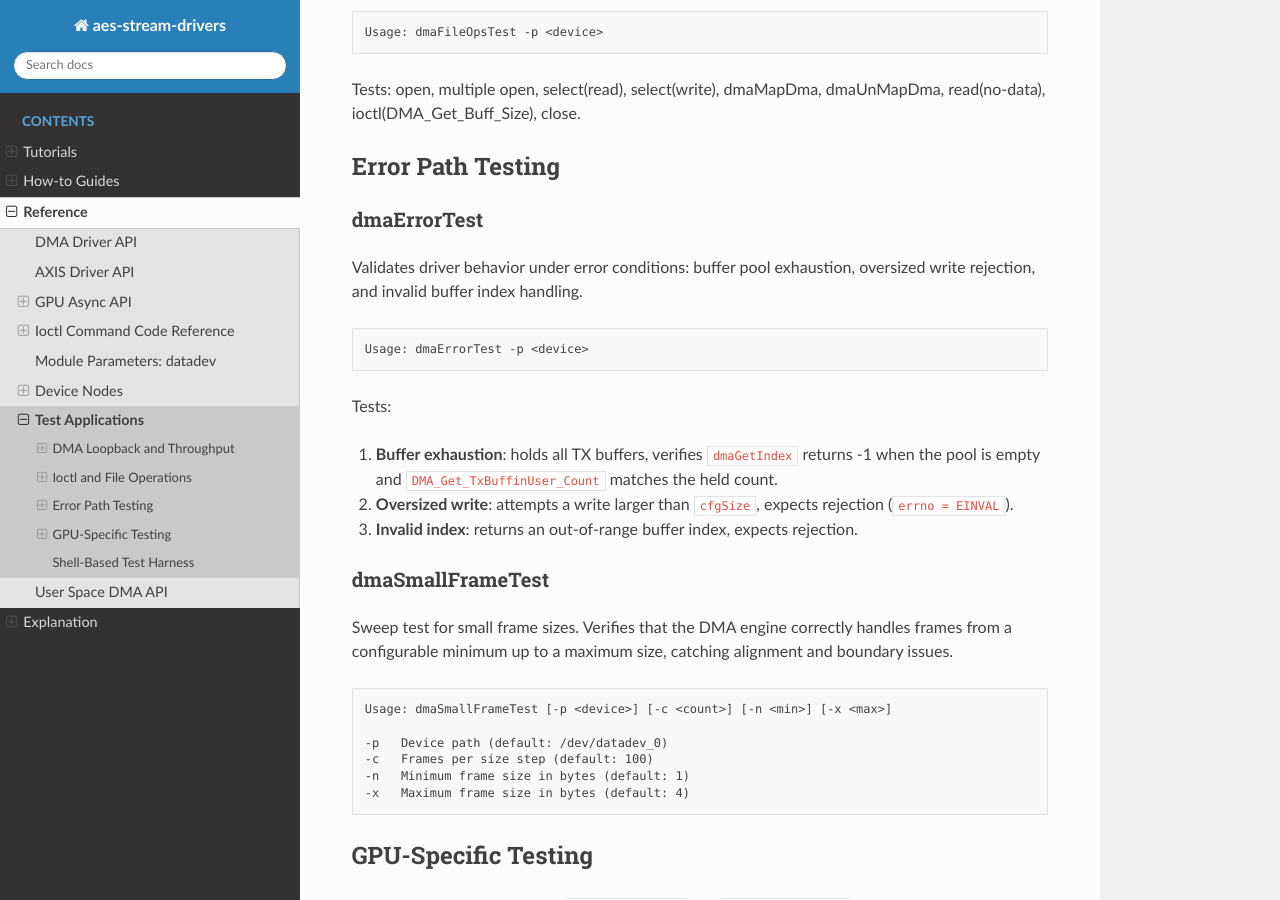
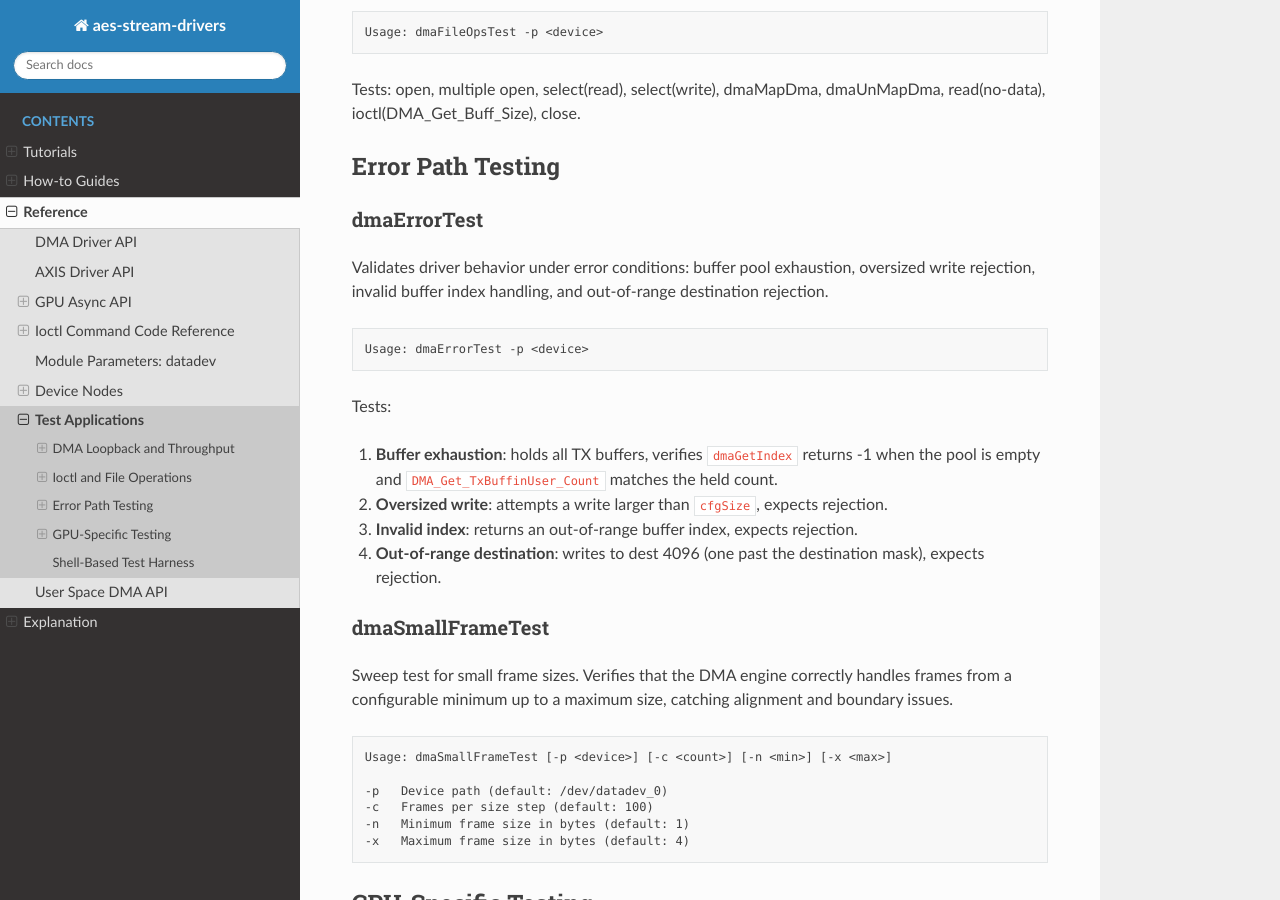
Before and after one commit to slaclab/aes-stream-drivers, a Sphinx documentation site: the page built from docs/reference/test-applications.rst, in a window 1280 px wide and 900 px high, scrolled down 2411 px. Built offline with Sphinx 7.4.7 and the Read the Docs theme 3.1.0, drawn with Linux system fonts in a browser that asks for light colours.

Commit message:
docs(test-applications): correct dmaErrorTest description
The oversized write path in Dma_Write returns a bare -1, which user space
sees as EPERM, and dmaErrorTest only asserts ret < 0. Drop the errno=EINVAL
claim. Add the missing Test 4 (out-of-range destination 4096) to the test
list and bump the error-handling count in ci-pipeline.rst to 4.

Closes #465

```diff
--- a/docs/explanation/ci-pipeline.rst
+++ b/docs/explanation/ci-pipeline.rst
@@ -425,8 +425,9 @@ The combined Phase 2 + Phase 3 coverage across all distributions:
      - open, multi-open, select(read), select(write), mmap, read, ioctl,
        close
    * - Error handling
-     - 3
-     - Buffer exhaustion, oversized write, invalid index
+     - 4
+     - Buffer exhaustion, oversized write, invalid index, out-of-range
+       destination
    * - Channel routing
      - 3
      - Multi-destination (0, 7, 8), cross-contamination check
--- a/docs/reference/test-applications.rst
+++ b/docs/reference/test-applications.rst
@@ -165,7 +165,8 @@ dmaErrorTest
 ^^^^^^^^^^^^
 
 Validates driver behavior under error conditions: buffer pool exhaustion,
-oversized write rejection, and invalid buffer index handling.
+oversized write rejection, invalid buffer index handling, and out-of-range
+destination rejection.
 
 .. code-block:: text
 
@@ -177,9 +178,11 @@ Tests:
    returns -1 when the pool is empty and ``DMA_Get_TxBuffinUser_Count``
    matches the held count.
 2. **Oversized write**: attempts a write larger than ``cfgSize``, expects
-   rejection (``errno = EINVAL``).
+   rejection.
 3. **Invalid index**: returns an out-of-range buffer index, expects
    rejection.
+4. **Out-of-range destination**: writes to dest 4096 (one past the
+   destination mask), expects rejection.
 
 dmaSmallFrameTest
 ^^^^^^^^^^^^^^^^^
```
